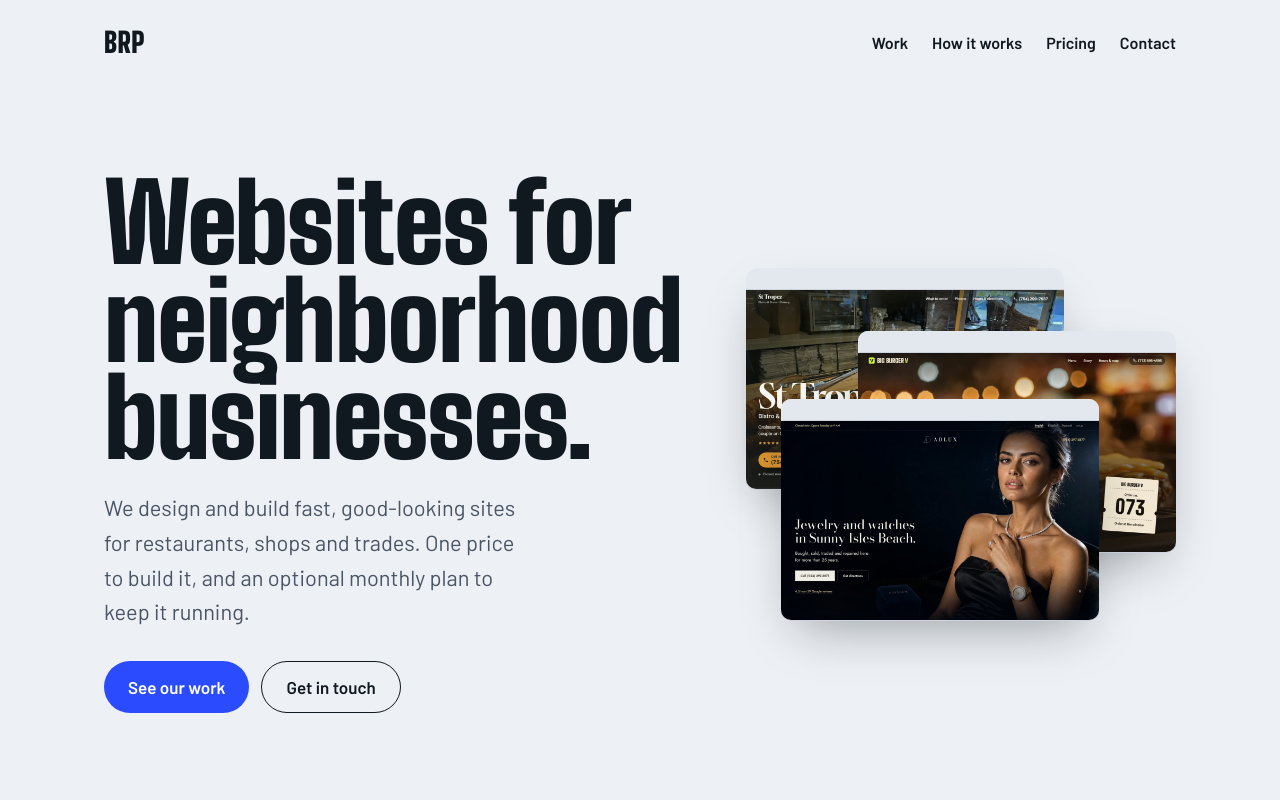
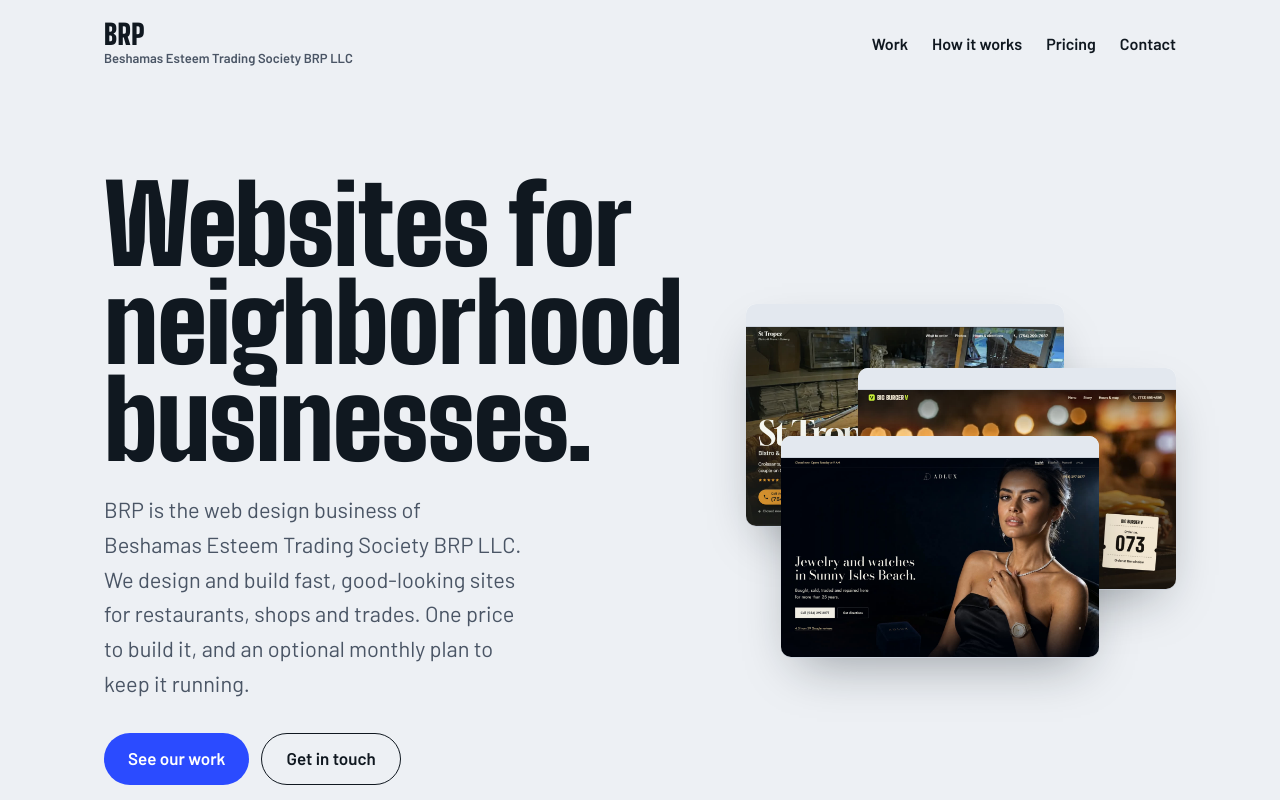
Before and after one commit to benjipri/brp-web-studio, a plain HTML site: page index.html in a window 1280 px wide. Shown: the top 800 px of the page. Drawn offline with Linux system fonts and the light colour scheme.

Commit message:
Show LLC name in header and intro
Co-Authored-By: Claude Sonnet 5.5 <noreply@anthropic.com>

```diff
--- a/index.html
+++ b/index.html
@@ -20,7 +20,8 @@ a{color:inherit}
 .wrap{max-width:var(--max);margin-inline:auto;padding-inline:var(--gut)}
 header{padding-block:1.25rem}
 header .wrap{display:flex;align-items:center;justify-content:space-between;gap:1rem}
-.brand{font:900 1.75rem/1 var(--display);text-decoration:none;letter-spacing:.01em}
+.brand{font:900 1.75rem/1 var(--display);text-decoration:none;letter-spacing:.01em;display:flex;flex-direction:column;gap:.2rem}
+.brand small{font:600 .8125rem/1.2 var(--body);letter-spacing:0;color:var(--mute)}
 nav{display:flex;gap:1.5rem;font-weight:600;font-size:1rem}
 nav a{text-decoration:none;padding-block:.6rem}
 nav a:hover{text-decoration:underline;text-underline-offset:.3em}
@@ -82,13 +83,13 @@ footer .wrap{display:grid;gap:1rem}
 </style>
 </head>
 <body>
-<header><div class="wrap"><a class="brand" href="#top">BRP</a><nav aria-label="Main"><a href="#work">Work</a><a href="#how">How it works</a><a href="#pricing">Pricing</a><a href="#contact">Contact</a></nav></div></header>
+<header><div class="wrap"><a class="brand" href="#top">BRP<small>Beshamas Esteem Trading Society BRP LLC</small></a><nav aria-label="Main"><a href="#work">Work</a><a href="#how">How it works</a><a href="#pricing">Pricing</a><a href="#contact">Contact</a></nav></div></header>
 
 <main id="top">
 <div class="hero hero-in"><div class="wrap">
   <div>
     <h1>Websites for neighborhood businesses.</h1>
-    <p class="lede">We design and build fast, good-looking sites for restaurants, shops and trades. One price to build it, and an optional monthly plan to keep it running.</p>
+    <p class="lede">BRP is the web design business of Beshamas Esteem Trading Society BRP LLC. We design and build fast, good-looking sites for restaurants, shops and trades. One price to build it, and an optional monthly plan to keep it running.</p>
     <div class="cta"><a class="btn btn-main" href="#work">See our work</a><a class="btn btn-line" href="#contact">Get in touch</a></div>
   </div>
   <div class="stack" aria-hidden="true">
```
